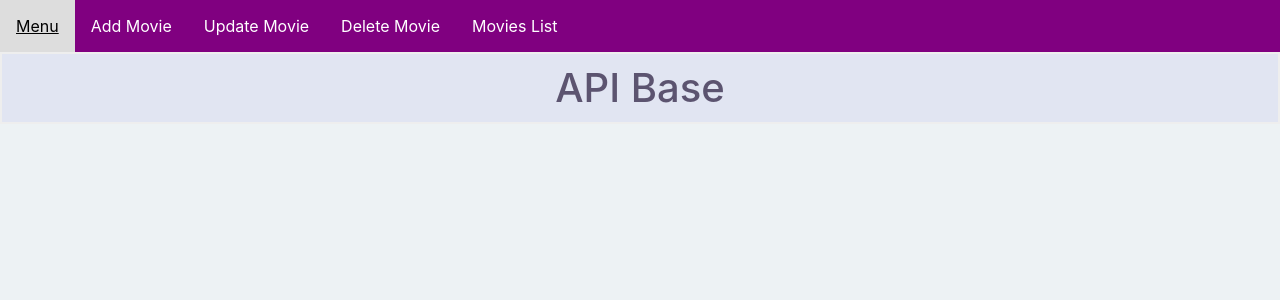
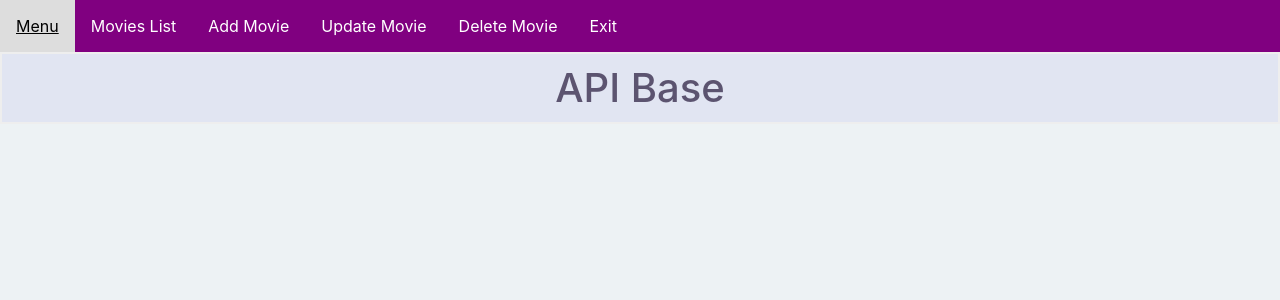
Before and after one commit to Lolisolera/My-Movies-App, a Flask app: page / in a window 1280 px wide. Shown: the top 300 px of the page. Run offline with Flask 3, Linux system fonts and the light colour scheme; some libraries are stand-ins or nearby versions.

Commit message:
Update base.html

```diff
--- a/templates/base.html
+++ b/templates/base.html
@@ -21,10 +21,12 @@
 <body class="body">
     <nav>
         <a href="/menu">Menu</a>
+        <a href="/list">Movies List</a>
         <a href="/add">Add Movie</a>
         <a href="/update">Update Movie</a>
         <a href="/delete">Delete Movie</a>
-        <a href="/list">Movies List</a>
+        <a href="/exit">Exit</a>
+
 
     </nav>
     {% block content %}
```
